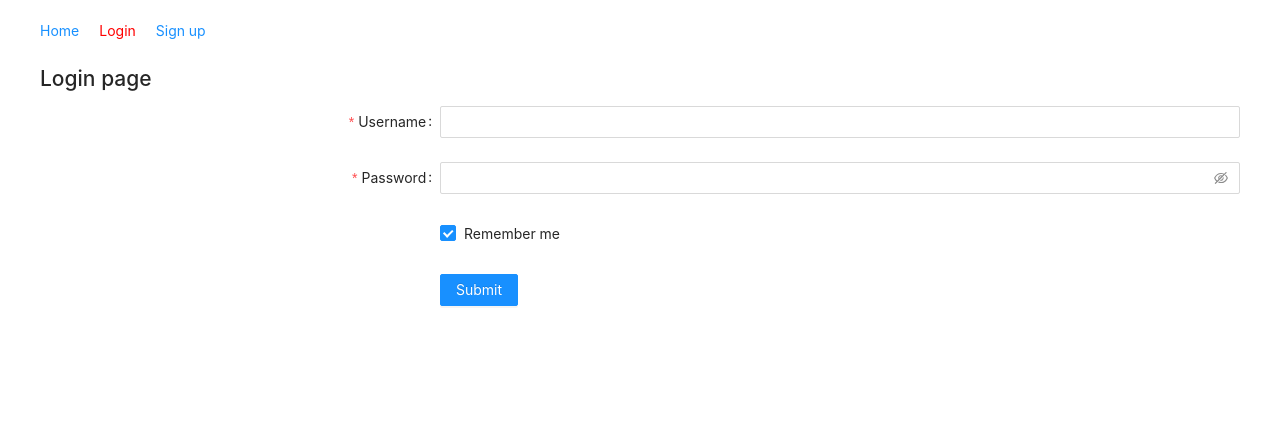
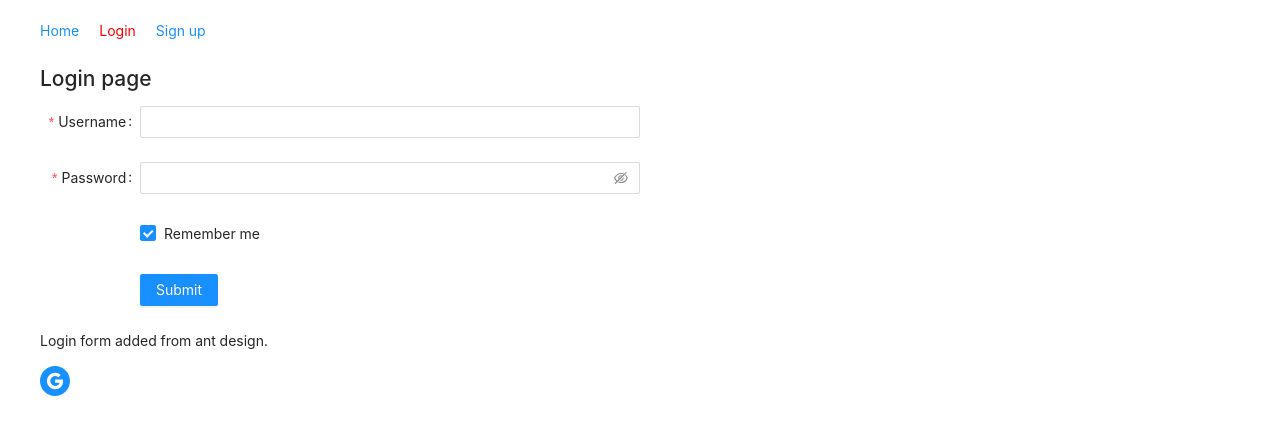
Before and after one commit to xBoot101/adam, a React (Create React App) app: page /login in a window 1280 px wide. Shown: the top 434 px of the page. Built offline with nearby package versions, Linux system fonts and the light colour scheme.

Commit message:
Button added

```diff
--- a/package.json
+++ b/package.json
@@ -3,6 +3,7 @@
   "version": "0.1.0",
   "private": true,
   "dependencies": {
+    "@ant-design/icons": "^4.7.0",
     "@testing-library/jest-dom": "^5.16.5",
     "@testing-library/react": "^13.3.0",
     "@testing-library/user-event": "^13.5.0",
--- a/src/pages/Home.js
+++ b/src/pages/Home.js
@@ -1,9 +1,25 @@
 import React from 'react';
-
+import { Link } from 'react-router-dom';
+import { SearchOutlined } from '@ant-design/icons';
+import { Button, Tooltip, Space } from 'antd';
 const Home = () => {
 	return (
 		<div>
 			<h2>Home page</h2>
+
+			<h4>Button uses ant design</h4>
+			<Space>
+				<Tooltip title='search'>
+					<Button icon={<SearchOutlined />}>Search button</Button>
+				</Tooltip>
+				<Link to='/login'>
+					<Tooltip title='link button'>
+						<Button danger href='/login'>
+							Login
+						</Button>
+					</Tooltip>
+				</Link>
+			</Space>
 		</div>
 	);
 };
--- a/src/pages/Login.js
+++ b/src/pages/Login.js
@@ -1,5 +1,7 @@
 import React from 'react';
 import { Button, Checkbox, Form, Input } from 'antd';
+import { GoogleCircleFilled } from '@ant-design/icons';
+import { Link } from 'react-router-dom';
 
 const Login = () => {
 	const onFinish = (values) => {
@@ -15,10 +17,10 @@ const Login = () => {
 			<Form
 				name='basic'
 				labelCol={{
-					span: 8,
+					span: 2,
 				}}
 				wrapperCol={{
-					span: 16,
+					span: 10,
 				}}
 				initialValues={{
 					remember: true,
@@ -57,8 +59,8 @@ const Login = () => {
 					name='remember'
 					valuePropName='checked'
 					wrapperCol={{
-						offset: 8,
-						span: 16,
+						offset: 2,
+						span: 10,
 					}}
 				>
 					<Checkbox>Remember me</Checkbox>
@@ -66,8 +68,8 @@ const Login = () => {
 
 				<Form.Item
 					wrapperCol={{
-						offset: 8,
-						span: 16,
+						offset: 2,
+						span: 10,
 					}}
 				>
 					<Button type='primary' htmlType='submit'>
@@ -75,6 +77,13 @@ const Login = () => {
 					</Button>
 				</Form.Item>
 			</Form>
+			<p>Login form added from ant design.</p>
+			<Link to='/'>
+				<GoogleCircleFilled
+					style={{ fontSize: '30px' }}
+					twoToneColor='#eb2f96'
+				/>
+			</Link>
 		</div>
 	);
 };
```
Also changed, not shown: 2 other files (tests, documents, lock files or other folders).
